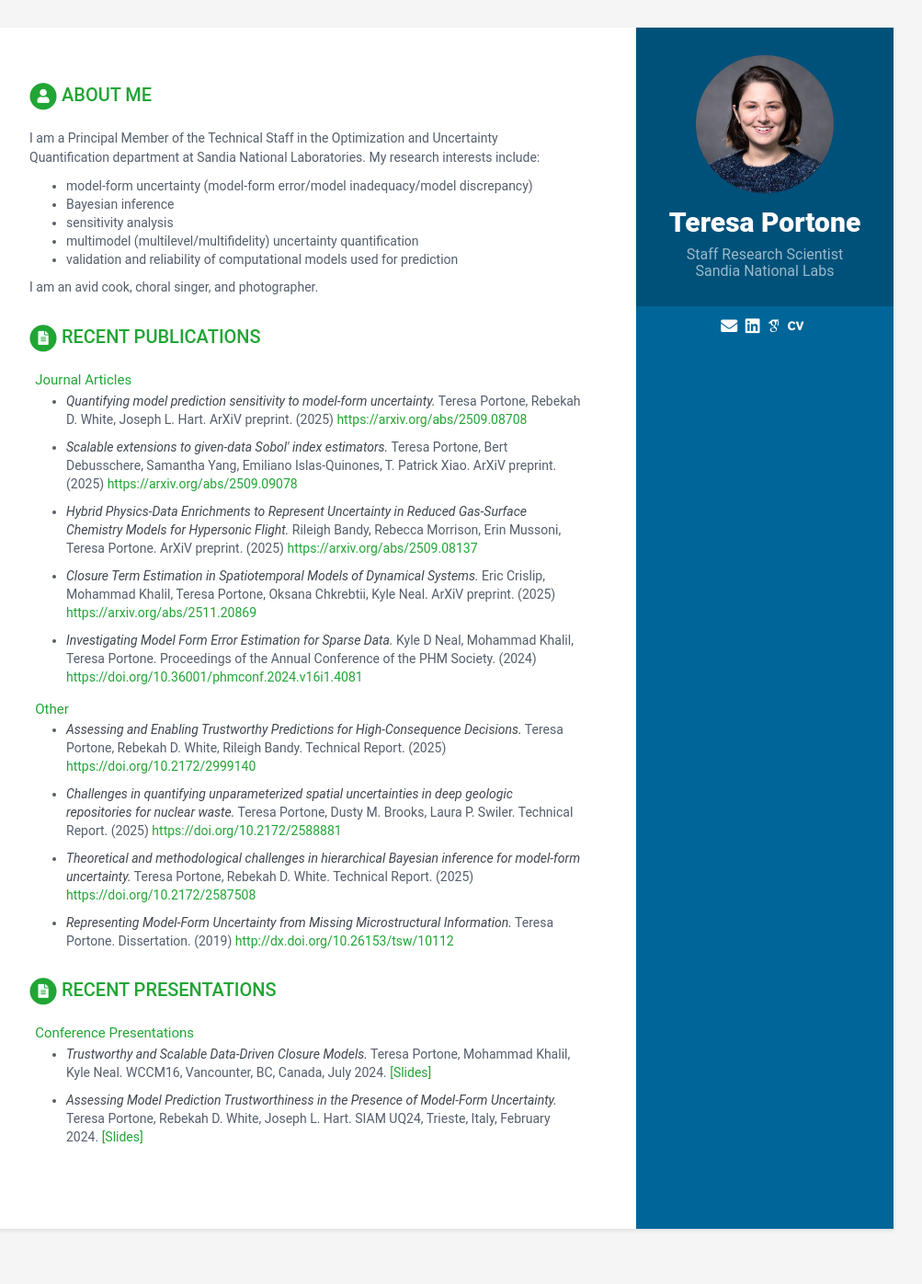
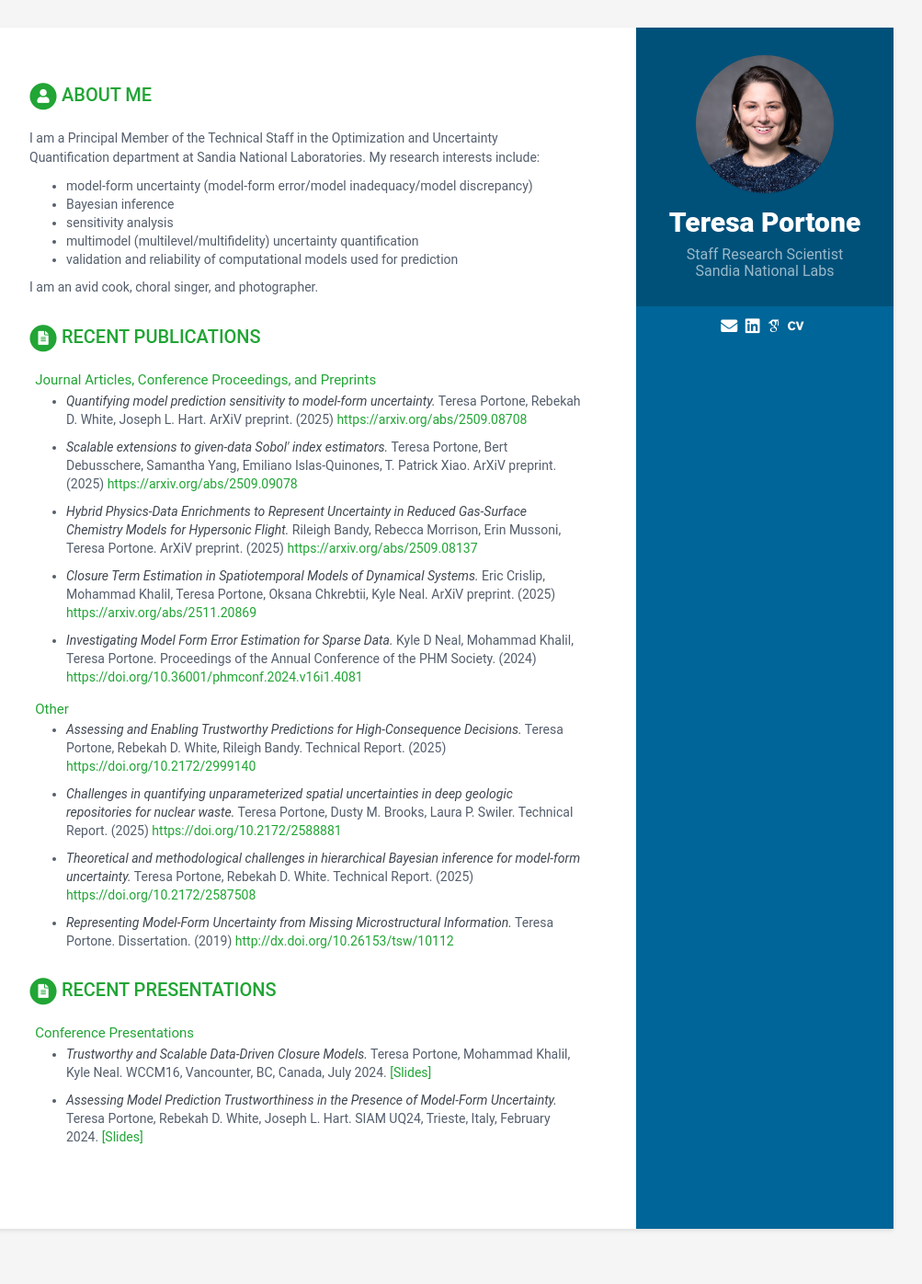
Before and after one commit to teresaportone/teresaportone.github.io, a Jekyll site: the page built from index.html, in a window 1280 px wide. Shown: the whole page at 92% size, without its empty margins (168-1171 px from the left). Built offline with Jekyll 4.4.1, drawn with Linux system fonts in a browser that asks for light colours; some web fonts are replaced.

Commit message:
Updated labeling on publications.

```diff
--- a/_includes/publications.html
+++ b/_includes/publications.html
@@ -15,7 +15,7 @@
   <h2 class="subsection-title">
     <span class="fa-stack fa-xs">
     </span>
-      Journal Articles
+      Journal Articles, Conference Proceedings, and Preprints
   </h2>
   <div class="item">
     <ul class="publications-list">
```
